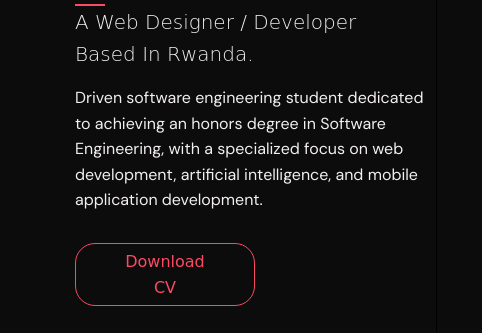
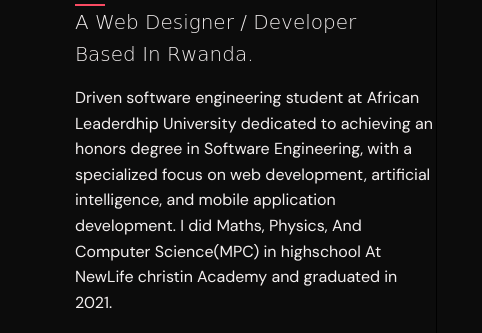
Before and after one commit to charite-uwatwembi/My_portfolio, a plain HTML site: page index.html in a window 1280 px wide. Shown: the part 894-1227 px from the top of the page, 0-482 px from the left. Drawn offline with Linux system fonts and the light colour scheme; a web font is replaced by a local one.

Commit message:
initial commit

```diff
--- a/index.html
+++ b/index.html
@@ -159,7 +159,7 @@
                             <p><span class="mywhite">A Web Designer / Developer <br> Based In Rwanda.</span></p>
                         </div>
                         <div class="myfont_family_2">
-                            <p><span class="mywhite">Driven software engineering student dedicated to achieving an honors degree in Software Engineering, with a specialized focus on web development, artificial intelligence, and mobile application development.</span></p>
+                            <p><span class="mywhite">Driven software engineering student at African Leaderdhip University dedicated to achieving an honors degree in Software Engineering, with a specialized focus on web development, artificial intelligence, and mobile application development. I did Maths, Physics, And Computer Science(MPC) in highschool At NewLife christin Academy and graduated in 2021.</span></p></span></p>
                         </div>
                         <div class=" myfont_family cv_btn">
                             <a href="images/charite_resume.pdf" download class="btn btn2"><p>Download CV</p></a>
```
